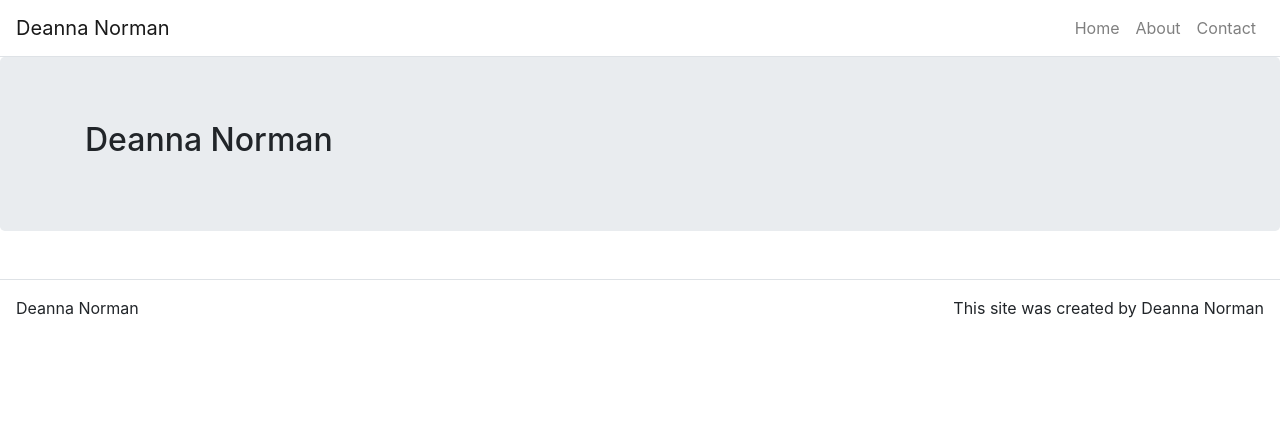
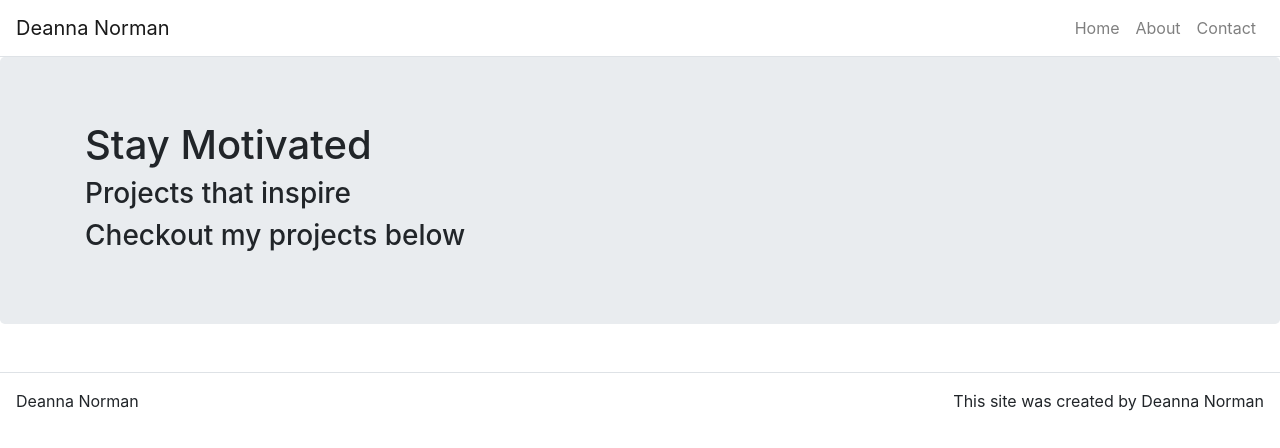
Before and after one commit to dnorman7/portfolio, a React (Create React App) app: page / in a window 1280 px wide. Shown: the top 448 px of the page. Built offline with nearby package versions, Linux system fonts and the light colour scheme.

Commit message:
adds props to Hero page

```diff
--- a/src/components/Hero.js
+++ b/src/components/Hero.js
@@ -2,18 +2,18 @@
 import { Jumbotron } from 'react-bootstrap';
 import { Container } from 'react-bootstrap';
 import { Row } from 'react-bootstrap';
-import { Col} from 'react-bootstrap';
+import { Col } from 'react-bootstrap';
 
-
-
-function Hero() {
+function Hero(props) {
 
     return (
         <Jumbotron>
             <Container>
                 <Row>
                     <Col>
-                        <h2>Deanna Norman</h2>
+                        { props.title && <h1>{props.title}</h1> }
+                        { props.subTitle && <h3>{props.subTitle}</h3> }
+                        { props.text&& <h3>{props.text}</h3> }
                     </Col>
                 </Row>
             </Container>
--- a/src/pages/HomePage.js
+++ b/src/pages/HomePage.js
@@ -4,7 +4,7 @@
 function HomePage(props) {
 
     return(
-        <Hero />
+        <Hero title={props.title} subTitle={props.subTitle} text={props.text} />
     );
 
 }
```
